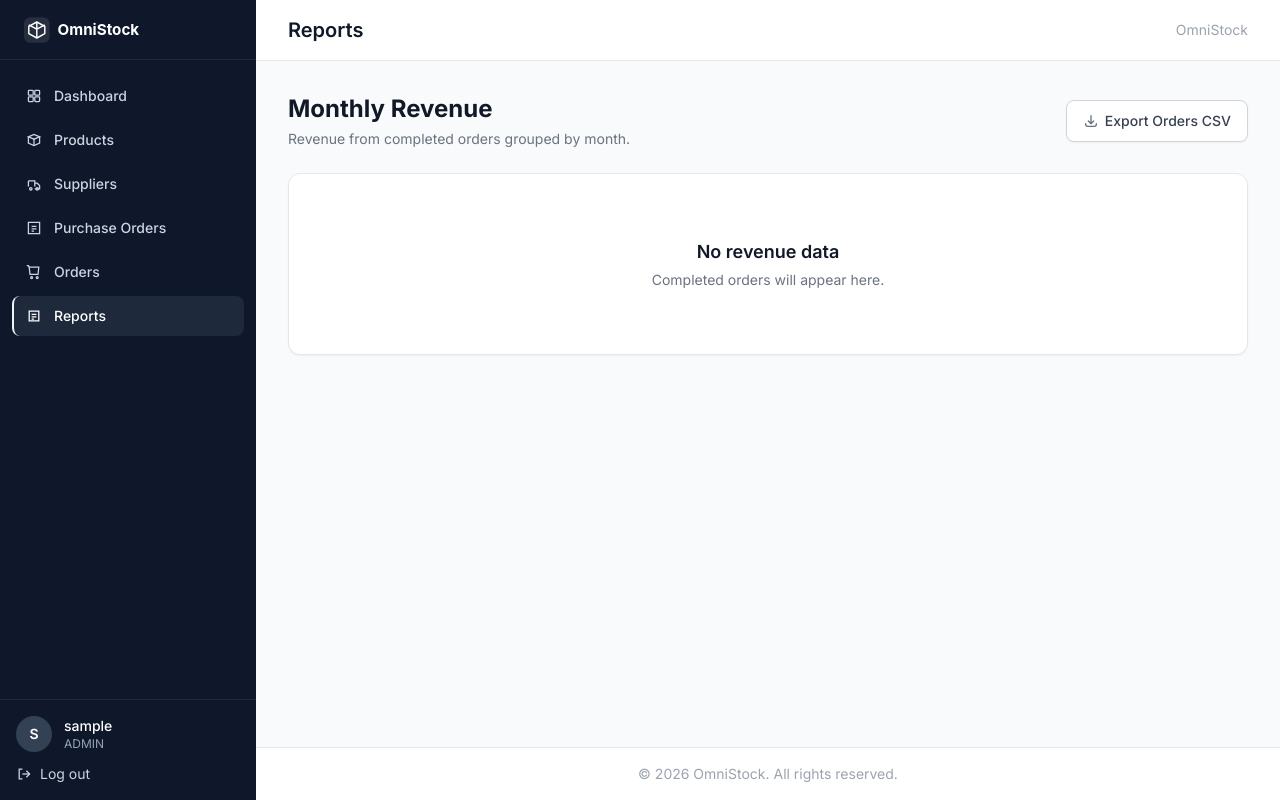
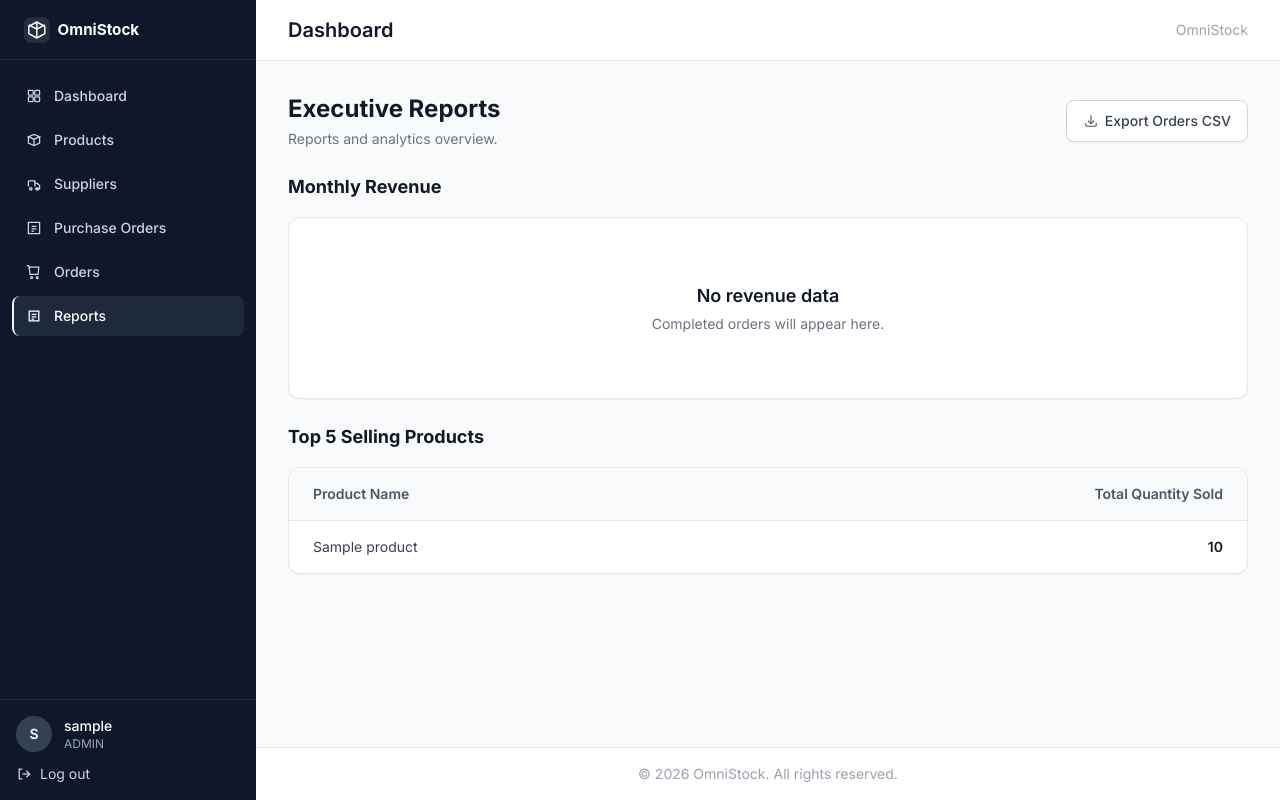
Before and after one commit to AI-with-Coding-2026/Project-A-omnistock, a Django app: page /reports/ in a window 1280 px wide. Run offline with Django 5.2, Linux system fonts and the light colour scheme; a user stored in the database is signed in; tables that the repository leaves empty hold one stand-in row (values such as "Sample post"); some libraries are stand-ins or nearby versions.

Commit message:
feat(2357): build top 5 selling products table

```diff
--- a/core/views.py
+++ b/core/views.py
@@ -8,13 +8,41 @@ from orders.models import Order, OrderItem
 
 from .forms import StyledLoginForm
 from .models import User
-from .utils import staff_or_admin_required, admin_required
+from .utils import admin_required, staff_or_admin_required
 
 
 class RoleBasedLoginView(LoginView):
     template_name = 'core/login.html'
     authentication_form = StyledLoginForm
     redirect_authenticated_user = True
+
+    CUSTOMER_ACCESS_MESSAGE = "Customer accounts cannot access the staff portal."
+
+    def dispatch(self, request, *args, **kwargs):
+        if request.user.is_authenticated and request.user.role == User.ROLE_CUSTOMER:
+            from django.contrib.auth import logout
+            logout(request)
+            return self.render_to_response(
+                self.get_context_data(
+                    customer_access_error=self.CUSTOMER_ACCESS_MESSAGE
+                )
+            )
+
+        return super().dispatch(request, *args, **kwargs)
+
+    def form_valid(self, form):
+        user = form.get_user()
+
+        # Customer accounts do not have access to the staff portal.
+        # Reject the login without creating an authenticated session.
+        if user.role == User.ROLE_CUSTOMER:
+            context = self.get_context_data(
+                form=form,
+                customer_access_error=self.CUSTOMER_ACCESS_MESSAGE,
+            )
+            return self.render_to_response(context)
+
+        return super().form_valid(form)
 
     def get_success_url(self):
         user = self.request.user
@@ -79,7 +107,17 @@ def dashboard(request):
 
 @admin_required
 def reports(request):
-    """Reports & Analytics page - Task 3: Top 5 Selling Products"""
+    """Reports & Analytics page"""
+    from django.db.models.functions import TruncMonth
+
+    monthly_revenue = (
+        Order.objects.filter(status=Order.STATUS_COMPLETED)
+        .annotate(month=TruncMonth('created_at'))
+        .values('month')
+        .annotate(total=Sum('total_amount'))
+        .order_by('month')
+    )
+
     top_products = (
         OrderItem.objects
         .values('product__name')
@@ -91,4 +129,5 @@ def reports(request):
         'title': 'Executive Reports',
         'is_admin': True,
         'top_products': top_products,
+        'monthly_revenue': monthly_revenue,
     })
--- a/omnistock/urls.py
+++ b/omnistock/urls.py
@@ -21,7 +21,6 @@ from orders import views as order_views
 
 urlpatterns = [
     path('admin/', admin.site.urls),
-    path('reports/', order_views.reports, name='reports'),
     path('orders/export/csv/', order_views.export_orders_csv, name='export_orders_csv'),
     path('', include('core.urls')),
     path('inventory/', include('inventory.urls')),
--- a/orders/templates/orders/order_index.html
+++ b/orders/templates/orders/order_index.html
@@ -6,6 +6,9 @@
 {% block content %}
 
 <div class="space-y-6">
+    {% if request.user.role == 'ADMIN' %}
+    <a href="{% url 'export_orders_csv' %}" class="btn">Export Orders CSV</a>
+    {% endif %}
     <form method="get" action="{% url 'order_index' %}">
         <label for="status">Status:</label>
         <select name="status" id="status">
--- a/orders/templates/reports/reports.html
+++ /dev/null
@@ -1,52 +0,0 @@
-{% extends "core/base.html" %}
-
-{% block title %}Reports - OmniStock{% endblock %}
-{% block page_title %}Reports{% endblock %}
-
-{% block content %}
-<div class="space-y-6">
-    <div class="flex flex-col sm:flex-row sm:items-center sm:justify-between gap-4">
-        <div>
-            <h2 class="text-2xl font-bold text-gray-900">Monthly Revenue</h2>
-            <p class="mt-1 text-sm text-gray-500">Revenue from completed orders grouped by month.</p>
-        </div>
-        {% if request.user.role == 'ADMIN' %}
-        <a href="{% url 'export_orders_csv' %}"
-           class="inline-flex items-center justify-center gap-1.5 bg-white border border-gray-300 text-gray-700 px-4 py-2.5 rounded-lg font-medium text-sm hover:bg-gray-50 transition-colors shadow-sm">
-            <svg class="w-4 h-4 text-gray-500" fill="none" stroke="currentColor" viewBox="0 0 24 24">
-                <path stroke-linecap="round" stroke-linejoin="round" stroke-width="2" d="M4 16v1a3 3 0 003 3h10a3 3 0 003-3v-1m-4-4l-4 4m0 0l-4-4m4 4V4"></path>
-            </svg>
-            Export Orders CSV
-        </a>
-        {% endif %}
-    </div>
-
-    <div class="bg-white border border-gray-200 rounded-xl shadow-sm overflow-hidden">
-        {% if monthly_revenue %}
-            <div class="overflow-x-auto">
-                <table class="w-full text-sm text-left">
-                    <thead class="bg-gray-50 border-b border-gray-200">
-                        <tr>
-                            <th class="px-6 py-4 font-semibold text-gray-600">Month</th>
-                            <th class="px-6 py-4 font-semibold text-gray-600 text-right">Total Revenue</th>
-                        </tr>
-                    </thead>
-                    <tbody class="divide-y divide-gray-100">
-                        {% for entry in monthly_revenue %}
-                            <tr class="hover:bg-gray-50">
-                                <td class="px-6 py-4 text-gray-700">{{ entry.month|date:"F Y" }}</td>
-                                <td class="px-6 py-4 font-semibold text-gray-900 text-right">${{ entry.total|floatformat:2 }}</td>
-                            </tr>
-                        {% endfor %}
-                    </tbody>
-                </table>
-            </div>
-        {% else %}
-            <div class="px-6 py-16 text-center">
-                <h3 class="text-lg font-semibold text-gray-900">No revenue data</h3>
-                <p class="mt-1 text-sm text-gray-500">Completed orders will appear here.</p>
-            </div>
-        {% endif %}
-    </div>
-</div>
-{% endblock %}
--- a/orders/tests.py
+++ b/orders/tests.py
@@ -1440,7 +1440,7 @@ class ReportsAndExportTests(TestCase):
         response = self.client.get(reverse('reports'))
 
         self.assertEqual(response.status_code, 200)
-        self.assertTemplateUsed(response, 'reports/reports.html')
+        self.assertTemplateUsed(response, 'core/reports.html')
         revenue = list(response.context['monthly_revenue'])
         self.assertEqual(len(revenue), 2)
         self.assertEqual(revenue[0]['month'].month, 1)
--- a/orders/views.py
+++ b/orders/views.py
@@ -22,19 +22,6 @@ logger = logging.getLogger(__name__)
 
 ORDER_CANCEL_REDIRECT = 'order_list'
 
-
-@admin_required
-def reports(request):
-    monthly_revenue = (
-        Order.objects.filter(status=Order.STATUS_COMPLETED)
-        .annotate(month=TruncMonth('created_at'))
-        .values('month')
-        .annotate(total=Sum('total_amount'))
-        .order_by('month')
-    )
-    return render(request, 'reports/reports.html', {
-        'monthly_revenue': monthly_revenue,
-    })
 
 
 @admin_required
--- a/templates/core/reports.html
+++ b/templates/core/reports.html
@@ -1,53 +1,85 @@
-{% extends "core/base.html" %}
-
-{% block title %}{{ title }} - OmniStock{% endblock %}
-{% block page_title %}{{ title }}{% endblock %}
+{% extends 'core/base.html' %}
 
 {% block content %}
-<div class="space-y-8">
-
-    <!-- Header -->
-    <div>
-        <h2 class="text-2xl sm:text-3xl font-bold text-gray-900">{{ title }}</h2>
-        <p class="mt-1.5 text-gray-500">{{ description }}</p>
+<div class="space-y-6">
+    <div class="flex flex-col sm:flex-row sm:items-center sm:justify-between gap-4">
+        <div>
+            <h2 class="text-2xl font-bold text-gray-900">{{ title|default:"Executive Reports" }}</h2>
+            <p class="mt-1 text-sm text-gray-500">Reports and analytics overview.</p>
+        </div>
+        {% if request.user.role == 'ADMIN' %}
+        <a href="{% url 'export_orders_csv' %}"
+           class="inline-flex items-center justify-center gap-1.5 bg-white border border-gray-300 text-gray-700 px-4 py-2.5 rounded-lg font-medium text-sm hover:bg-gray-50 transition-colors shadow-sm">
+            <svg class="w-4 h-4 text-gray-500" fill="none" stroke="currentColor" viewBox="0 0 24 24">
+                <path stroke-linecap="round" stroke-linejoin="round" stroke-width="2" d="M4 16v1a3 3 0 003 3h10a3 3 0 003-3v-1m-4-4l-4 4m0 0l-4-4m4 4V4"></path>
+            </svg>
+            Export Orders CSV
+        </a>
+        {% endif %}
     </div>
 
-    <!-- Top 5 Selling Products -->
-    <section class="bg-white rounded-xl shadow-sm border border-gray-200">
-        <div class="p-6 border-b border-gray-100">
-            <h2 class="text-lg font-semibold text-gray-900">Top 5 Selling Products</h2>
-            <p class="text-sm text-gray-500 mt-0.5">Best performing products by quantity sold.</p>
-        </div>
-        <div class="p-6">
-            {% if top_products %}
+    <!-- Monthly Revenue Table -->
+    <div class="mt-8">
+        <h3 class="text-lg font-bold text-gray-900 mb-4">Monthly Revenue</h3>
+        <div class="bg-white border border-gray-200 rounded-xl shadow-sm overflow-hidden">
+            {% if monthly_revenue %}
                 <div class="overflow-x-auto">
-                    <table class="w-full text-left text-sm">
-                        <thead class="bg-gray-50 text-gray-600 uppercase tracking-wider">
+                    <table class="w-full text-sm text-left">
+                        <thead class="bg-gray-50 border-b border-gray-200">
                             <tr>
-                                <th class="px-4 py-3 font-medium rounded-tl-lg">Product Name</th>
-                                <th class="px-4 py-3 font-medium rounded-tr-lg text-right">Total Quantity Sold</th>
+                                <th class="px-6 py-4 font-semibold text-gray-600">Month</th>
+                                <th class="px-6 py-4 font-semibold text-gray-600 text-right">Total Revenue</th>
                             </tr>
                         </thead>
                         <tbody class="divide-y divide-gray-100">
-                            {% for item in top_products %}
-                                <tr class="hover:bg-gray-50 transition-colors">
-                                    <td class="px-4 py-3 font-medium text-gray-900">{{ item.product__name }}</td>
-                                    <td class="px-4 py-3 text-right text-gray-700">{{ item.total_qty }}</td>
+                            {% for entry in monthly_revenue %}
+                                <tr class="hover:bg-gray-50">
+                                    <td class="px-6 py-4 text-gray-700">{{ entry.month|date:"F Y" }}</td>
+                                    <td class="px-6 py-4 font-semibold text-gray-900 text-right">${{ entry.total|floatformat:2 }}</td>
                                 </tr>
                             {% endfor %}
                         </tbody>
                     </table>
                 </div>
             {% else %}
-                <div class="flex items-center gap-2 text-gray-500 bg-gray-50 border border-gray-100 rounded-lg p-4 text-sm">
-                    <svg class="w-4 h-4 shrink-0" viewBox="0 0 20 20" fill="none" stroke="currentColor" stroke-width="1.8">
-                        <path d="M10 3v14M6 7c0-1.5 1.5-2.5 4-2.5s4 1 4 2.5-1.5 2-4 2.5-4 1-4 2.5 1.5 2.5 4 2.5 4-1 4-2.5"/>
-                    </svg>
-                    No sales data available yet.
+                <div class="px-6 py-16 text-center">
+                    <h3 class="text-lg font-semibold text-gray-900">No revenue data</h3>
+                    <p class="mt-1 text-sm text-gray-500">Completed orders will appear here.</p>
                 </div>
             {% endif %}
         </div>
-    </section>
+    </div>
 
+    <!-- Top 5 Products Table -->
+    <div class="mt-8">
+        <h3 class="text-lg font-bold text-gray-900 mb-4">Top 5 Selling Products</h3>
+        <div class="bg-white border border-gray-200 rounded-xl shadow-sm overflow-hidden">
+            {% if top_products %}
+                <div class="overflow-x-auto">
+                    <table class="w-full text-sm text-left">
+                        <thead class="bg-gray-50 border-b border-gray-200">
+                            <tr>
+                                <th class="px-6 py-4 font-semibold text-gray-600">Product Name</th>
+                                <th class="px-6 py-4 font-semibold text-gray-600 text-right">Total Quantity Sold</th>
+                            </tr>
+                        </thead>
+                        <tbody class="divide-y divide-gray-100">
+                            {% for product in top_products %}
+                                <tr class="hover:bg-gray-50">
+                                    <td class="px-6 py-4 text-gray-700">{{ product.product__name }}</td>
+                                    <td class="px-6 py-4 font-semibold text-gray-900 text-right">{{ product.total_qty }}</td>
+                                </tr>
+                            {% endfor %}
+                        </tbody>
+                    </table>
+                </div>
+            {% else %}
+                <div class="px-6 py-16 text-center">
+                    <h3 class="text-lg font-semibold text-gray-900">No product data</h3>
+                    <p class="mt-1 text-sm text-gray-500">Sold products will appear here.</p>
+                </div>
+            {% endif %}
+        </div>
+    </div>
 </div>
 {% endblock %}
```
Also changed, not shown: core/templates/core/reports.html (deleted, +0 -8 lines), core/tests.py (+8 -8 lines).
